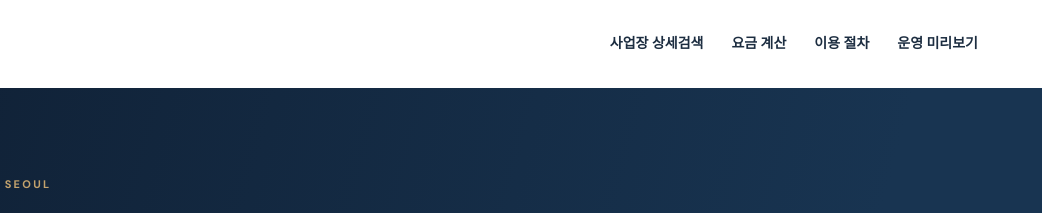
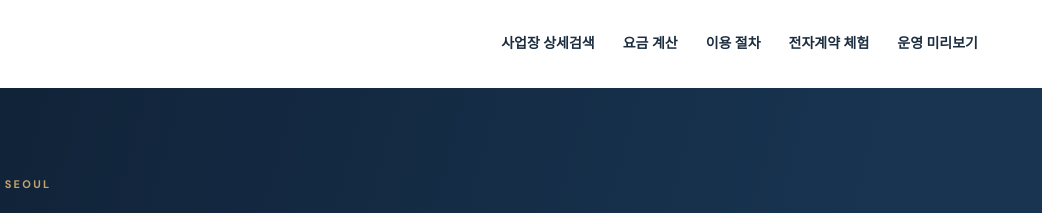
Before and after one commit to NurionHoldings/hanoffice, a website: page public/index.html in a window 1280 px wide. Shown: the top 213 px of the page, 238-1280 px from the left. Drawn offline with Linux system fonts and the light colour scheme; no server answers.

Commit message:
feat: wire contract preview public/index.html

```diff
--- a/public/index.html
+++ b/public/index.html
@@ -2,7 +2,7 @@
 <html lang="ko"><head><meta charset="utf-8"><meta name="viewport" content="width=device-width,initial-scale=1"><meta name="theme-color" content="#102239">
 <meta name="description" content="ARKAON BIZ OFFICE — 서울 종로 비상주사무실 사업장 위치 안내 및 임대료 견적 시제품"><title>ARKAON BIZ OFFICE | 사업이 시작되는 주소</title><link rel="stylesheet" href="/styles.css" defer></head>
 <body>
-<header class="head"><a class="brand" href="/"><span class="brand-logo">A</span><span>ARKAON<small>BIZ OFFICE</small></span></a><nav aria-label="주 메뉴"><a href="/location.html">사업장 상세검색</a><a href="#quote">요금 계산</a><a href="#steps">이용 절차</a><a href="/portal.html">운영 미리보기</a></nav></header>
+<header class="head"><a class="brand" href="/"><span class="brand-logo">A</span><span>ARKAON<small>BIZ OFFICE</small></span></a><nav aria-label="주 메뉴"><a href="/location.html">사업장 상세검색</a><a href="#quote">요금 계산</a><a href="#steps">이용 절차</a><a href="/contract.html">전자계약 체험</a><a href="/portal.html">운영 미리보기</a></nav></header>
 <section class="hero"><div class="hero-inner"><div class="eyebrow">SEASON ONE · JONGNO, SEOUL</div><h1>좋은 사업은,<br><em>좋은 주소에서.</em></h1><p>당신의 비즈니스가 시작되는 공간.<br>서울 종로 중심에서 더 가볍게 시작하세요.</p><a class="cta" href="#location">종로 사업장 살펴보기 <span aria-hidden="true">↗</span></a><div class="hero-trust">투명한 임대 정보 <span>·</span> 비대면 이용 절차 <span>·</span> 주소 상세 안내</div></div><div class="hero-art" aria-hidden="true"><div class="tower tower-back"></div><div class="tower tower-front"></div><div class="vertical">ARKAON BUSINESS OFFICE</div></div></section>
 <main>
 <aside class="banner" role="status"><strong>개발 미리보기</strong> 본 페이지는 사업장 정보를 안내하는 시제품입니다. 현재 실제 임대 신청, 전자계약, 결제는 불가능하며 모든 표시 가격은 예시입니다.</aside>
```
